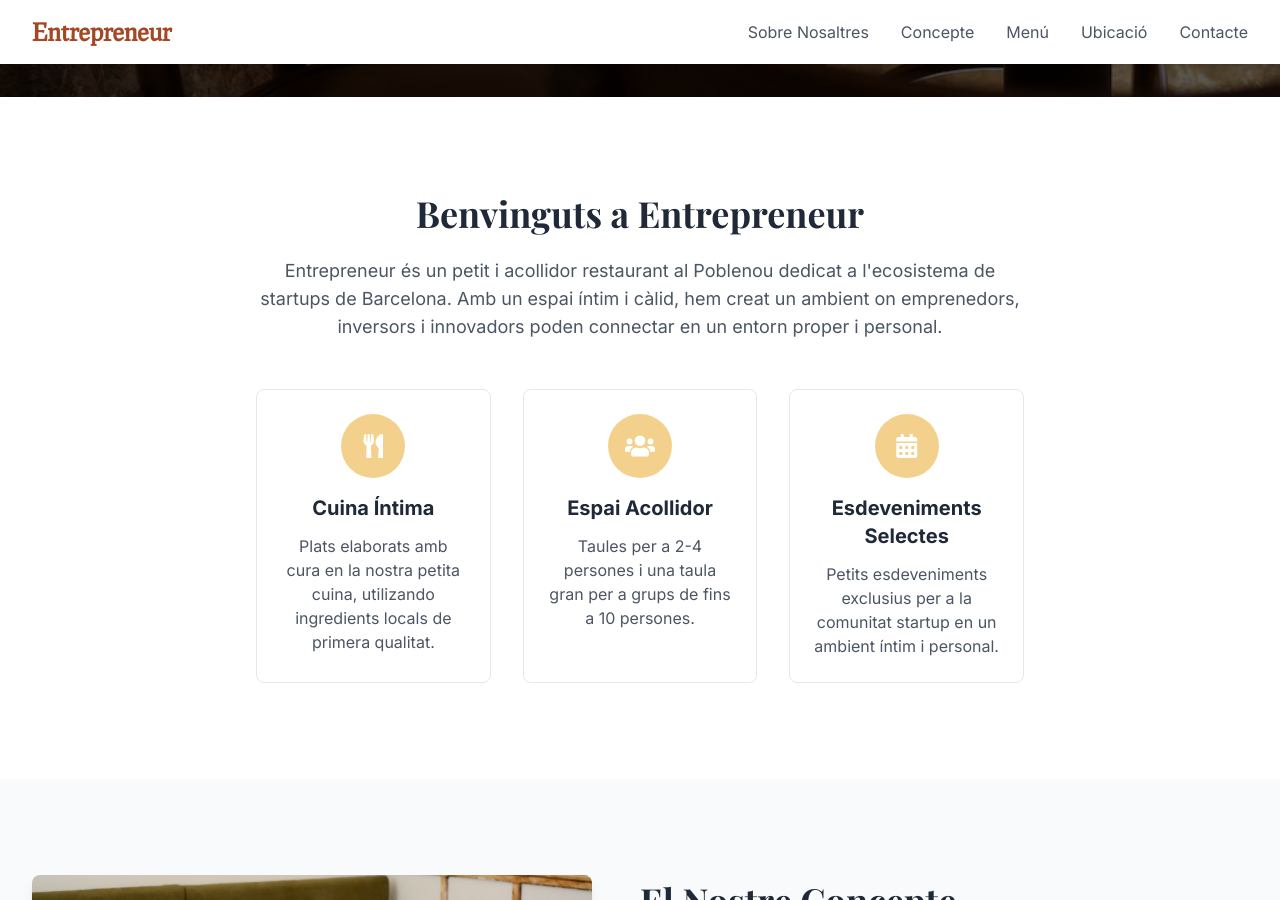
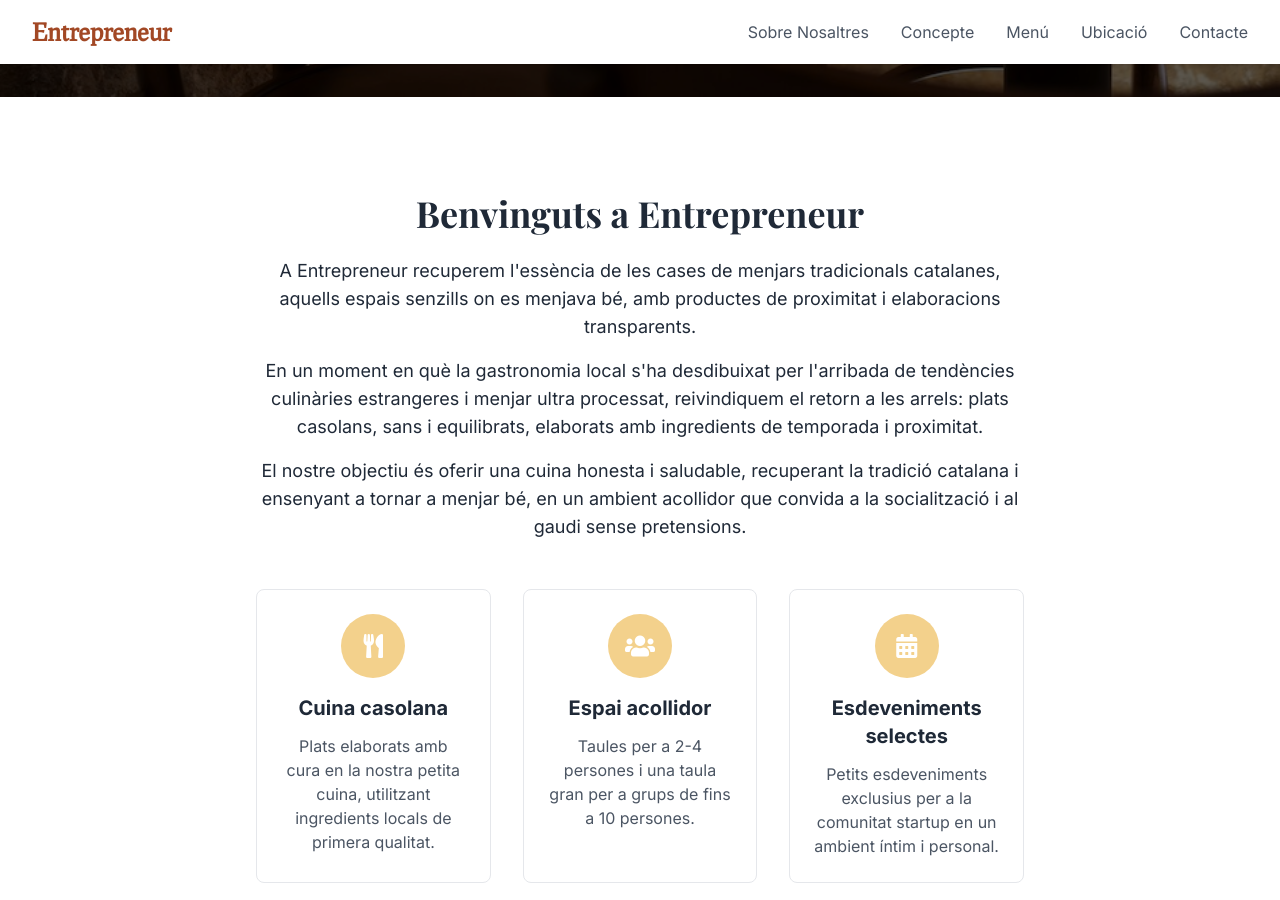
Before and after one commit to itnig-it/lentrepreneur, a Jekyll site: the page built from index.html, in a window 1280 px wide and 900 px high, scrolled down 867 px. Built offline with Jekyll 4.4.1, drawn with Linux system fonts in a browser that asks for light colours; some web fonts are replaced; some of the changed text lies outside the part shown.

Commit message:
updated copys

```diff
--- a/index.html
+++ b/index.html
@@ -12,7 +12,7 @@
   <div class="container relative z-10 text-white">
     <div class="max-w-2xl">
       <h1 class="text-4xl md:text-6xl font-bold mb-4"><span class="brand-font">Entrepreneur</span></h1>
-      <p class="text-xl md:text-2xl mb-8">On la innovació es troba amb la gastronomia en un racó acollidor del Poblenou</p>
+      <p class="text-xl md:text-2xl text-white mb-8">Una casa de menjars contemporània inspirada en la cuina catalana tradicional al cor del Poblenou.</p>
       <p class="text-lg md:text-xl mb-12 text-brand-light">Ja hem obert!</p>
       <div class="flex flex-col sm:flex-row space-y-4 sm:space-y-0 sm:space-x-4">
         <a href="#contact" class="btn btn-primary text-center">Uneix-te a la llista d'espera</a>
@@ -27,31 +27,29 @@
   <div class="container">
     <div class="max-w-3xl mx-auto text-center">
       <h2 class="text-3xl md:text-4xl font-serif font-bold mb-6">Benvinguts a Entrepreneur</h2>
-      <p class="text-lg text-gray-600 mb-8">
-        Entrepreneur és un petit i acollidor restaurant al Poblenou dedicat a l'ecosistema de startups de Barcelona.
-        Amb un espai íntim i càlid, hem creat un ambient on emprenedors,
-        inversors i innovadors poden connectar en un entorn proper i personal.
-      </p>
+      <p class="text-lg mb-4">A Entrepreneur recuperem l'essència de les cases de menjars tradicionals catalanes, aquells espais senzills on es menjava bé, amb productes de proximitat i elaboracions transparents.</p>
+      <p class="text-lg mb-4">En un moment en què la gastronomia local s'ha desdibuixat per l'arribada de tendències culinàries estrangeres i menjar ultra processat, reivindiquem el retorn a les arrels: plats casolans, sans i equilibrats, elaborats amb ingredients de temporada i proximitat.</p>
+      <p class="text-lg">El nostre objectiu és oferir una cuina honesta i saludable, recuperant la tradició catalana i ensenyant a tornar a menjar bé, en un ambient acollidor que convida a la socialització i al gaudi sense pretensions.</p>
       <div class="grid grid-cols-1 md:grid-cols-3 gap-8 mt-12">
         <div class="p-6 border border-gray-200 rounded-lg">
           <div class="w-16 h-16 bg-brand-light rounded-full flex items-center justify-center mx-auto mb-4">
             <i class="fas fa-utensils text-white text-2xl"></i>
           </div>
-          <h3 class="text-xl font-bold mb-3">Cuina Íntima</h3>
-          <p class="text-gray-600">Plats elaborats amb cura en la nostra petita cuina, utilizando ingredients locals de primera qualitat.</p>
+          <h3 class="text-xl font-bold mb-3">Cuina casolana</h3>
+          <p class="text-gray-600">Plats elaborats amb cura en la nostra petita cuina, utilitzant ingredients locals de primera qualitat.</p>
         </div>
         <div class="p-6 border border-gray-200 rounded-lg">
           <div class="w-16 h-16 bg-brand-light rounded-full flex items-center justify-center mx-auto mb-4">
             <i class="fas fa-users text-white text-2xl"></i>
           </div>
-          <h3 class="text-xl font-bold mb-3">Espai Acollidor</h3>
+          <h3 class="text-xl font-bold mb-3">Espai acollidor</h3>
           <p class="text-gray-600">Taules per a 2-4 persones i una taula gran per a grups de fins a 10 persones.</p>
         </div>
         <div class="p-6 border border-gray-200 rounded-lg">
           <div class="w-16 h-16 bg-brand-light rounded-full flex items-center justify-center mx-auto mb-4">
             <i class="fas fa-calendar-alt text-white text-2xl"></i>
           </div>
-          <h3 class="text-xl font-bold mb-3">Esdeveniments Selectes</h3>
+          <h3 class="text-xl font-bold mb-3">Esdeveniments selectes</h3>
           <p class="text-gray-600">Petits esdeveniments exclusius per a la comunitat startup en un ambient íntim i personal.</p>
         </div>
       </div>
@@ -69,12 +67,10 @@
       <div class="md:w-1/2">
         <h2 class="text-3xl md:text-4xl font-serif font-bold mb-6">El Nostre Concepte</h2>
         <p class="text-lg text-gray-600 mb-6">
-          Entrepreneur és un petit restaurant acollidor que combina l'energia de l'ecosistema startup de Barcelona amb la tradició culinària catalana.
-          La nostra mida reduïda ens permet oferir una atenció personalitzada i crear un ambient íntim on les idees flueixen naturalment.
+          Entrepreneur és una casa de menjars contemporània que recupera l'essència de la cuina catalana tradicional. En un món dominat per tendències gastronòmiques passatgeres, reivindiquem el valor dels productes de proximitat i les elaboracions transparents que han definit la nostra cultura culinària durant generacions.
         </p>
         <p class="text-lg text-gray-600 mb-6">
-          El nostre espai està dissenyat per a converses properes i connexions significatives, amb taules per a 2-4 persones i una taula més gran que pot acollir fins a 10 comensals per a reunions de grup.
-          El nostre menú, curt però acurat, s'inspira en hubs tecnològics globals mentre celebra els ingredients locals.
+          El nostre espai, íntim i acollidor, està dissenyat per gaudir d'una bona taula sense presses, amb plats elaborats amb ingredients de temporada i tècniques que respecten el producte. Oferim un menú curt però acurat, que canvia segons el mercat, on cada plat explica una història de la nostra tradició gastronòmica amb un toc contemporani.
         </p>
       </div>
     </div>
@@ -86,15 +82,14 @@
   <div class="container">
     <div class="max-w-3xl mx-auto text-center mb-12">
       <h2 class="text-3xl md:text-4xl font-serif font-bold mb-6">Avançament del Menú</h2>
-      <p class="text-lg text-gray-600 mb-8">
-        Aquí teniu un tast del que podeu esperar quan obrim les portes.
-      </p>
+      <p class="text-lg mb-8">La nostra carta canvia segons la temporada, sempre amb productes frescos i locals. Oferim plats tradicionals catalans reinterpretats amb tècniques contemporànies, mantenint l'essència i el sabor autèntic.</p>
     </div>
 
     <div class="grid grid-cols-1 md:grid-cols-2 gap-8">
       <!-- Left Column: Random Dishes -->
       <div class="bg-white p-8 rounded-lg" id="random-dishes">
         <h3 class="text-2xl font-serif font-bold mb-6 text-brand">Plats Seleccionats</h3>
+        <p class="text-lg mb-6">Descobreix algunes de les nostres elaboracions, on recuperem receptes tradicionals amb ingredients de màxima qualitat.</p>
         <ul class="space-y-6" id="dishes-list">
           <!-- Random dishes will be inserted here -->
         </ul>
@@ -103,6 +98,7 @@
       <!-- Right Column: Random Drinks -->
       <div class="bg-white p-8 rounded-lg" id="random-drinks">
         <h3 class="text-2xl font-serif font-bold mb-6 text-brand">Begudes Seleccionades</h3>
+        <p class="text-lg mb-6">Acompanya els teus plats amb la nostra selecció de vins catalans, vermuts casolans i altres begudes artesanals que complementen perfectament la nostra proposta gastronòmica.</p>
         <ul class="space-y-6" id="drinks-list">
           <!-- Random drinks will be inserted here -->
         </ul>
@@ -120,9 +116,7 @@
   <div class="container">
     <div class="max-w-3xl mx-auto text-center mb-12">
       <h2 class="text-3xl md:text-4xl font-serif font-bold mb-6">Ubicació</h2>
-      <p class="text-lg text-gray-600 mb-8">
-        El nostre petit restaurant està situat en un carrer tranquil del Poblenou, a poca distància dels principals hubs tecnològics i espais de coworking de la zona.
-      </p>
+      <p class="text-lg mb-4">Entrepreneur està ubicat en un antic local industrial del Poblenou, rehabilitat per crear un ambient càlid i acollidor que evoca les cases de menjars tradicionals, però amb un toc contemporani.</p>
       <div class="flex justify-center mb-8">
         <div class="bg-white shadow-md rounded-lg p-6 inline-block">
           <p class="font-medium text-lg mb-2">Carrer de Pujades 85</p>
@@ -143,9 +137,7 @@
   <div class="container">
     <div class="max-w-3xl mx-auto text-center mb-12">
       <h2 class="text-3xl md:text-4xl font-serif font-bold mb-6">Uneix-te a la nostra llista d'espera</h2>
-      <p class="text-lg text-gray-600">
-        Donat el nostre espai limitat, amb només taules per a 2-4 persones i una taula per a grups de fins a 10, et recomanem reservar amb antelació. Uneix-te a la nostra llista d'espera per ser el primer en conèixer la nostra data d'obertura.
-      </p>
+      <p class="text-lg mb-8">Estem a punt d'obrir les portes. Deixa'ns les teves dades i t'avisarem quan inaugurem Entrepreneur. També pots reservar taula per ser dels primers a gaudir de la nostra proposta gastronòmica.</p>
     </div>
 
     <div class="max-w-xl mx-auto">
@@ -252,3 +244,8 @@
     });
   });
 </script>
+
+<!-- Form Success Message -->
+<div id="form-success" class="hidden bg-green-100 text-green-700 p-4 rounded-md">
+  Gràcies pel teu missatge! Et contactarem aviat.
+</div>
```
Also changed, not shown: _includes/head.html (+17 -2 lines).
